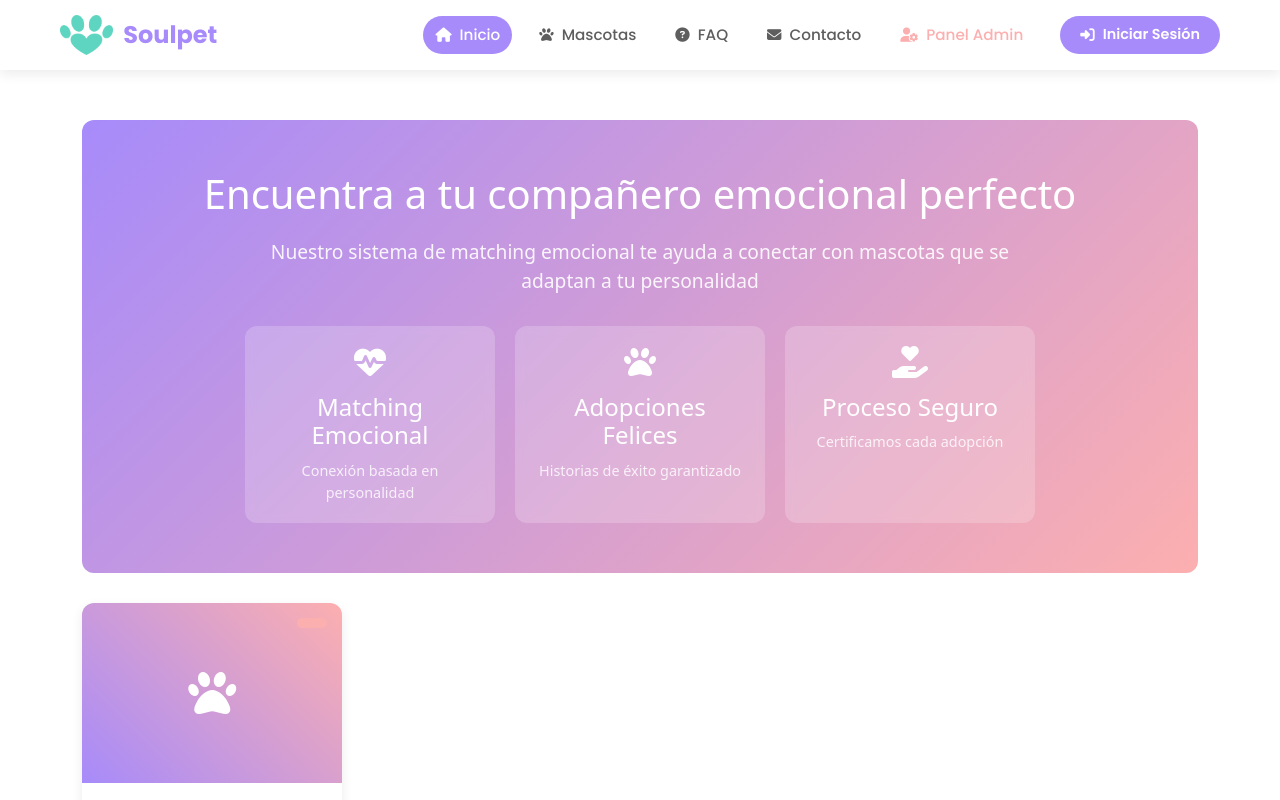
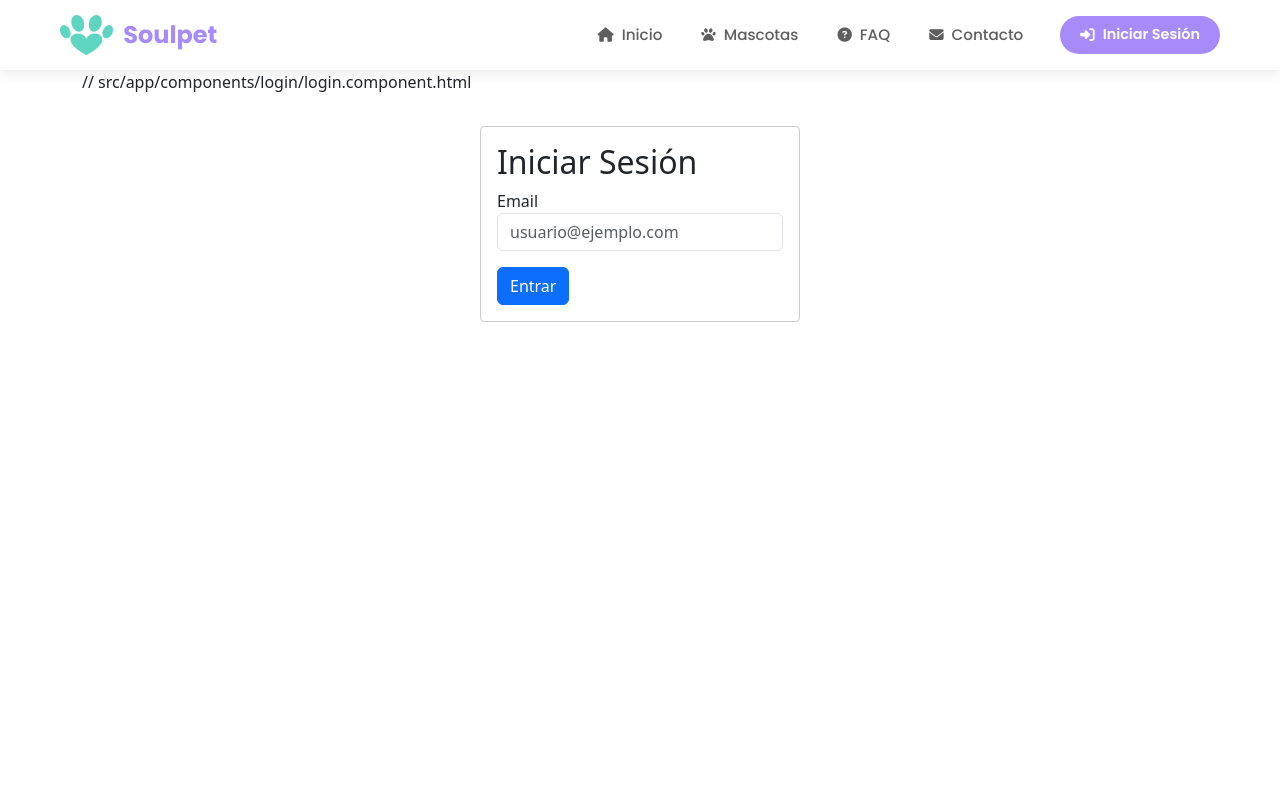
Before and after one commit to repozado/SistemaAdopcion, an Angular app: page /login in a window 1280 px wide. Before the commit this address led to /home. Shown: the top 800 px of the page. Built offline with nearby package versions, Linux system fonts and the light colour scheme.

Commit message:
integracion de jwt

```diff
--- a/src/app/app.module.ts
+++ b/src/app/app.module.ts
@@ -14,10 +14,18 @@ import { FooterComponent } from './components/footer/footer.component';
 import { PetcardComponent } from './components/petcard/petcard.component';
 import { ValuecardComponent } from './components/valuecard/valuecard.component';
 import { FormsModule } from '@angular/forms';
-import { provideHttpClient } from '@angular/common/http';
+import { HTTP_INTERCEPTORS, HttpClient, HttpClientModule, provideHttpClient } from '@angular/common/http';
+
+import { LoginComponent } from './components/login/login.component';
+import { AuthGuard } from './guarrds/auth.guard';
+import { AuthService } from './services/auth.service';
+import { Token } from '@angular/compiler';
+import { TokenInterceptor } from './interceptors/token.interceptor';
+
 
 @NgModule({
   declarations: [
+    LoginComponent,
     AppComponent,
     HomeComponent,
     EncuestaComponent,
@@ -28,14 +36,21 @@ import { provideHttpClient } from '@angular/common/http';
     NavbarComponent,
     FooterComponent,
     PetcardComponent,
-    ValuecardComponent
+    ValuecardComponent,
+    LoginComponent
   ],
   imports: [
     BrowserModule,
     AppRoutingModule,
-    FormsModule
+    FormsModule,
+    HttpClientModule,
   ],
-  providers: [provideHttpClient()],
+  providers: [AuthGuard, AuthService, provideHttpClient(),
+    {provide: HTTP_INTERCEPTORS,
+      useClass: TokenInterceptor,
+      multi: true
+    }
+  ],
   bootstrap: [AppComponent]
 })
 export class AppModule { }
--- /dev/null
+++ b/src/app/components/login/login.component.css
@@ -0,0 +1,12 @@
+.login-modal {
+  max-width: 320px;
+  margin: 2rem auto;
+  padding: 1rem;
+  border: 1px solid #ccc;
+  border-radius: 4px;
+  background-color: #fff;
+}
+
+.form-group {
+  margin-bottom: 1rem;
+}
--- /dev/null
+++ b/src/app/components/login/login.component.html
@@ -0,0 +1,20 @@
+// src/app/components/login/login.component.html
+<div class="login-modal">
+  <h2>Iniciar Sesión</h2>
+  <form (ngSubmit)="onSubmit()">
+    <div class="form-group">
+      <label for="email">Email</label>
+      <input
+        id="email"
+        type="email"
+        [(ngModel)]="email"
+        name="email"
+        placeholder="usuario@ejemplo.com"
+        required
+        class="form-control"
+      />
+    </div>
+    <button type="submit" class="btn btn-primary">Entrar</button>
+  </form>
+  <div *ngIf="error" class="alert alert-danger mt-2">{{ error }}</div>
+</div>
--- /dev/null
+++ b/src/app/components/login/login.component.ts
@@ -0,0 +1,24 @@
+import { Component } from '@angular/core';
+import { AuthService } from '../../services/auth.service';
+import { Router } from '@angular/router';
+
+@Component({
+  selector: 'app-login',
+  standalone: false,
+  templateUrl: './login.component.html',
+  styleUrl: './login.component.css',
+})
+export class LoginComponent {
+  email: string = '';
+  error: string = '';
+
+  constructor(private auth: AuthService, private router: Router) {}
+
+  onSubmit(): void {
+    this.error = '';
+    this.auth.login(this.email).subscribe({
+      next: () => this.router.navigate(['/administrar']),
+      error: () => this.error = 'Email inválido o servidor inaccesible.'
+    });
+  }
+}
--- a/src/app/components/navbar/navbar.component.html
+++ b/src/app/components/navbar/navbar.component.html
@@ -20,13 +20,17 @@
       <a class="nav-link" routerLinkActive="active" [routerLink]="['/contacto']">
         <i class="fas fa-envelope"></i> Contacto
       </a>
-      <a class="nav-link admin-link" routerLinkActive="active" [routerLink]="['/administrar']">
+      <a *ngIf="auth.isLoggedIn()" class="nav-link admin-link" routerLinkActive="active"
+        [routerLink]="['/administrar']">
         <i class="fas fa-user-cog"></i> Panel Admin
       </a>
 
-      <!-- Botón de Iniciar Sesión -->
-      <button class="login-btn" (click)="openLoginModal()">
+      <!-- Botones de login/logout -->
+      <button *ngIf="!auth.isLoggedIn()" class="login-btn" (click)="openLoginModal()">
         <i class="fas fa-sign-in-alt"></i> Iniciar Sesión
+      </button>
+      <button *ngIf="auth.isLoggedIn()" class="login-btn" (click)="logout()">
+        <i class="fas fa-sign-out-alt"></i> Cerrar Sesión
       </button>
     </div>
 
@@ -38,9 +42,12 @@
 
   <!-- Menú desplegable móvil -->
   <div class="mobile-menu" [class.open]="menuOpen">
-    <!-- ... (otros links móviles) ... -->
-    <button class="mobile-login-btn" (click)="openLoginModal(); toggleMenu()">
+    <!-- links similares a los de escritorio -->
+    <button *ngIf="!auth.isLoggedIn()" class="mobile-login-btn" (click)="openLoginModal(); toggleMenu()">
       <i class="fas fa-sign-in-alt"></i> Iniciar Sesión
+    </button>
+    <button *ngIf="auth.isLoggedIn()" class="mobile-login-btn" (click)="logout(); toggleMenu()">
+      <i class="fas fa-sign-out-alt"></i> Cerrar Sesión
     </button>
   </div>
 </nav>
--- a/src/app/components/navbar/navbar.component.ts
+++ b/src/app/components/navbar/navbar.component.ts
@@ -1,4 +1,6 @@
 import { Component } from '@angular/core';
+import { AuthService } from '../../services/auth.service';
+import { Router } from '@angular/router';
 
 @Component({
   selector: 'app-navbar',
@@ -9,11 +11,22 @@ import { Component } from '@angular/core';
 export class NavbarComponent {
   menuOpen = false;
 
+  constructor(
+    public auth: AuthService,
+    private router: Router
+  ) {}
+
   toggleMenu(): void {
     this.menuOpen = !this.menuOpen;
   }
 
   openLoginModal(): void {
-    console.log('Abriendo modal de login...');
+    // navegamos a la ruta de login
+    this.router.navigate(['/login']);
+  }
+
+  logout(): void {
+    this.auth.logout();
+    this.router.navigate(['/home']);
   }
 }
--- /dev/null
+++ b/src/app/guarrds/auth.guard.ts
@@ -0,0 +1,19 @@
+import { Injectable } from '@angular/core';
+import {
+  CanActivate,
+  Router
+} from '@angular/router';
+import { AuthService } from '../services/auth.service';
+
+@Injectable({ providedIn: 'root' })
+export class AuthGuard implements CanActivate {
+  constructor(private auth: AuthService, private router: Router) {}
+
+  canActivate(): boolean {
+    if (!this.auth.isLoggedIn()) {
+      this.router.navigate(['/home']);
+      return false;
+    }
+    return true;
+  }
+}
--- /dev/null
+++ b/src/app/interceptors/token.interceptor.ts
@@ -0,0 +1,23 @@
+import { Injectable } from '@angular/core';
+import {
+  HttpInterceptor,
+  HttpRequest,
+  HttpHandler
+} from '@angular/common/http';
+import { AuthService } from '../services/auth.service';
+
+@Injectable()
+export class TokenInterceptor implements HttpInterceptor {
+  constructor(private auth: AuthService) {}
+
+  intercept(req: HttpRequest<any>, next: HttpHandler) {
+    const token = this.auth.getToken();
+    if (token) {
+      const cloned = req.clone({
+        setHeaders: { Authorization: `Bearer ${token}` }
+      });
+      return next.handle(cloned);
+    }
+    return next.handle(req);
+  }
+}
--- /dev/null
+++ b/src/app/services/auth.service.ts
@@ -0,0 +1,30 @@
+import { HttpClient } from '@angular/common/http';
+import { Injectable } from '@angular/core';
+import { Observable, tap } from 'rxjs';
+
+@Injectable({
+  providedIn: 'root'
+})
+export class AuthService {
+  private apiUrl = 'http://localhost:3000/api/auth';
+  private tokenKey = 'auth_token';
+
+  constructor(private http: HttpClient) {}
+
+  login(email: string): Observable<{ token: string }> {
+    return this.http.post<{ token: string }>(`${this.apiUrl}/login`, { email })
+      .pipe(tap(res => localStorage.setItem(this.tokenKey, res.token)));
+  }
+
+  logout(): void {
+    localStorage.removeItem(this.tokenKey);
+  }
+
+  getToken(): string | null {
+    return localStorage.getItem(this.tokenKey);
+  }
+
+  isLoggedIn(): boolean {
+    return !!this.getToken();
+  }
+}
```
Also changed, not shown: src/app/app-routing.module.ts (+6 -2 lines).
